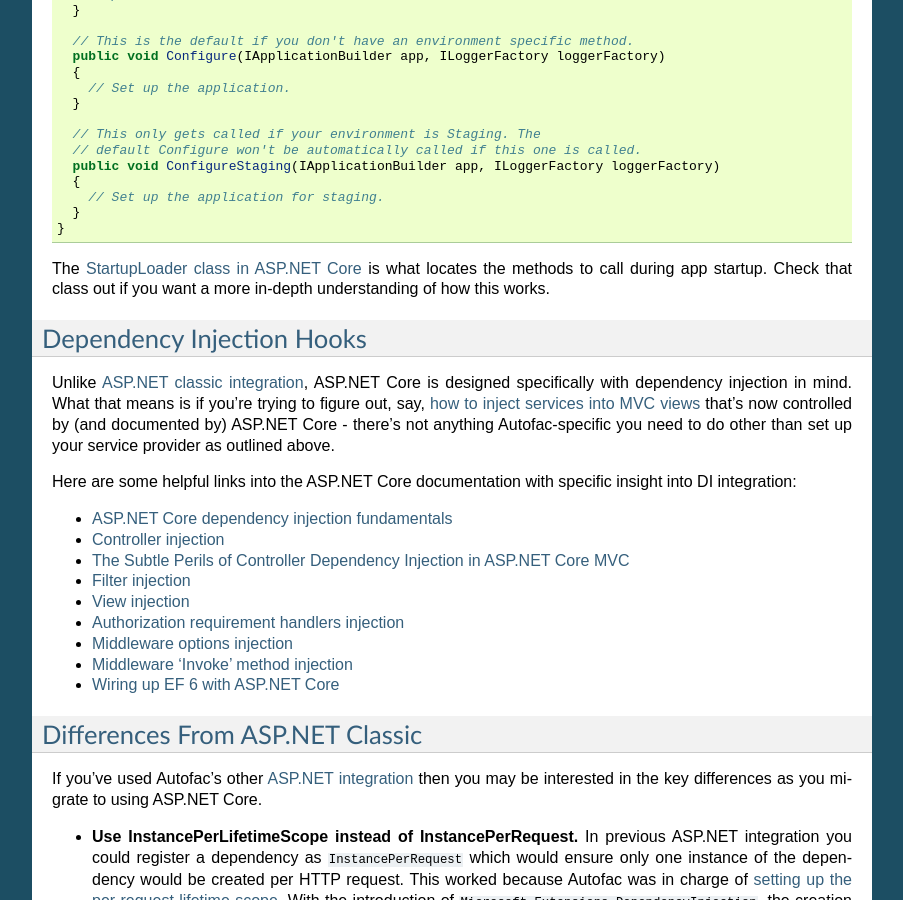
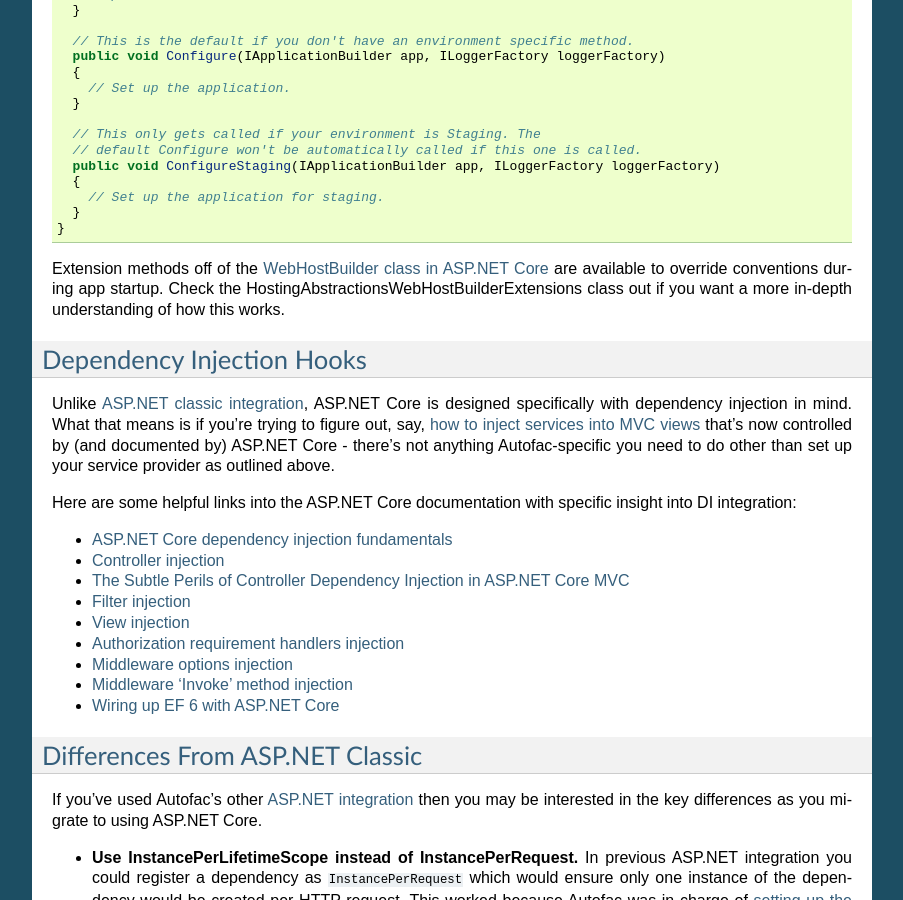
Before and after one commit to autofac/Documentation, a Sphinx documentation site: the page built from docs/integration/aspnetcore.rst, in a window 1280 px wide and 900 px high, scrolled down 4126 px. Shown: the whole window, without its empty margins (198-1101 px from the left). Built offline with Sphinx 7.4.7, drawn with Linux system fonts in a browser that asks for light colours.

Commit message:
Update Link
The link to StartupLoader class was pointing to an archived product on GitHub; the functionality has been integrated into the Aspnetcore project, so I tried to hunt down the exact code. StartupLoader no longer exists, but I located several extension methods which give developers control over the startup process by providing an opportunity to override the convention-based initialization process.

```diff
--- a/docs/integration/aspnetcore.rst
+++ b/docs/integration/aspnetcore.rst
@@ -235,7 +235,7 @@
       }
     }
 
-The `StartupLoader class in ASP.NET Core <https://github.com/aspnet/Hosting/blob/rel/1.1.0/src/Microsoft.AspNetCore.Hosting/Internal/StartupLoader.cs>`_ is what locates the methods to call during app startup. Check that class out if you want a more in-depth understanding of how this works.
+Extension methods off of the `WebHostBuilder class in ASP.NET Core <https://github.com/aspnet/AspNetCore/blob/master/src/Hosting/Abstractions/src/HostingAbstractionsWebHostBuilderExtensions.cs>`_ are available to override conventions during app startup. Check the HostingAbstractionsWebHostBuilderExtensions class out if you want a more in-depth understanding of how this works.
 
 Dependency Injection Hooks
 ==========================
```
